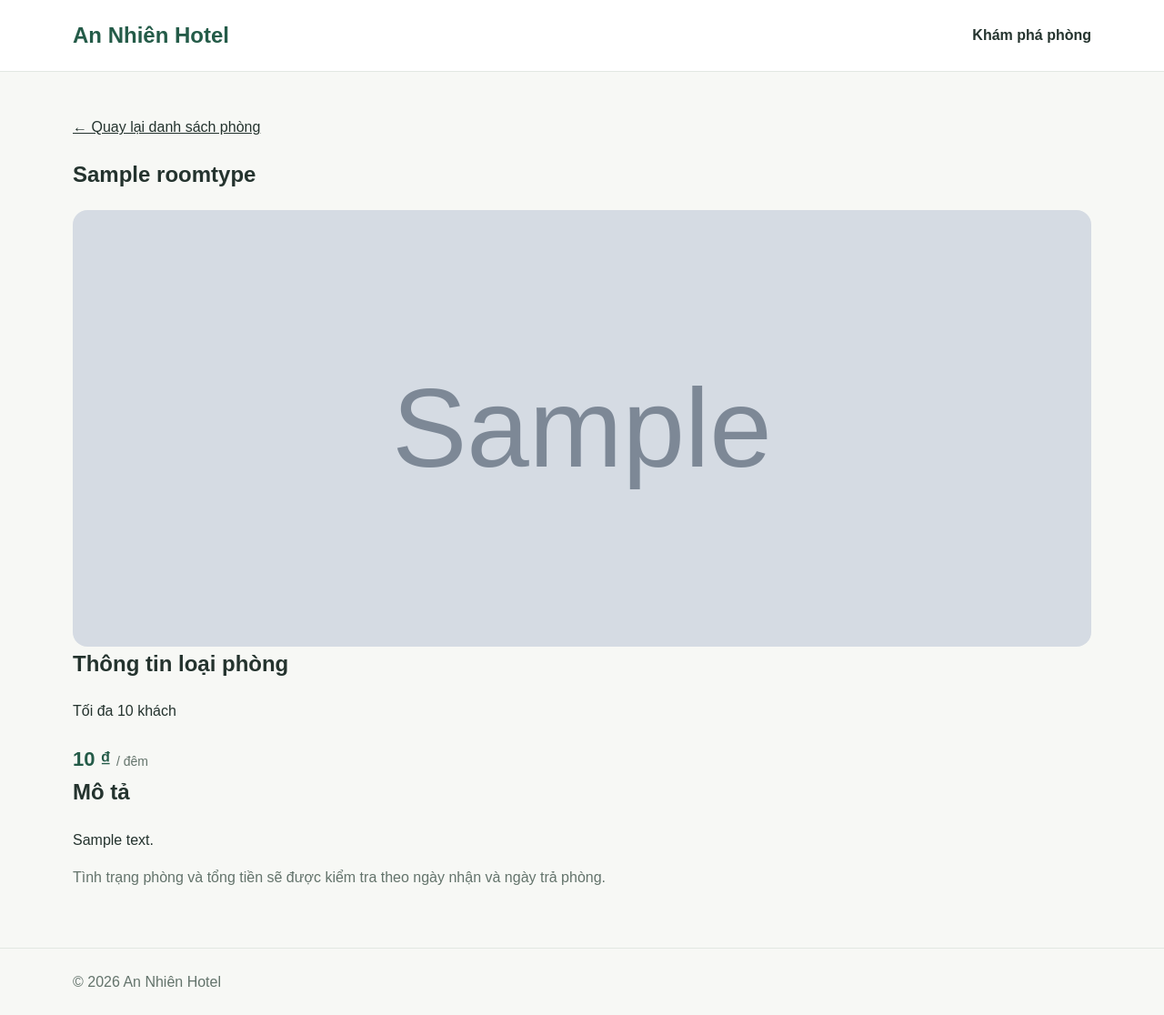
After one commit to lemon180205/QLKS, a Django app: page /phong/1/ in a window 1280 px wide. The commit adds this page. Shown: the whole page at 91% size. Run offline with Django 5.2, Linux system fonts and the light colour scheme; tables that the repository leaves empty hold one stand-in row (values such as "Sample post"); grey boxes marked "Sample" are stand-in pictures.

Commit message:
Add room type detail page

```diff
--- a/website/templates/website/base.html
+++ b/website/templates/website/base.html
@@ -142,11 +142,33 @@
         }
 
         .room-image {
-    display: block;
-    width: 100%;
-    height: 220px;
-    object-fit: cover;
-}
+            display: block;
+            width: 100%;
+            height: 220px;
+            object-fit: cover;
+        }
+        .button {
+        display: inline-block;
+        margin-top: 20px;
+        padding: 10px 20px;
+        border-radius: 8px;
+        background: #245b48;
+        color: white;
+        text-decoration: none;
+        font-weight: bold;
+        }
+
+        .button:hover {
+        background: #194332;
+        }
+
+        .detail-image {
+        display: block;
+        width: 100%;
+        max-height: 480px;
+        object-fit: cover;
+        border-radius: 16px;
+        }
     </style>
 </head>
 <body>
--- /dev/null
+++ b/website/templates/website/room_detail.html
@@ -0,0 +1,43 @@
+{% extends "website/base.html" %}
+
+{% block title %}{{ room_type.name }} | An Nhiên Hotel{% endblock %}
+
+{% block content %}
+<section class="section">
+    <div class="container">
+        <a href="{% url 'website:room_list' %}">
+            ← Quay lại danh sách phòng
+        </a>
+
+        <h1>{{ room_type.name }}</h1>
+
+        {% if room_type.image %}
+            <img
+                class="detail-image"
+                src="{{ room_type.image.url }}"
+                alt="Không gian {{ room_type.name }}"
+            >
+        {% else %}
+            <div class="room-placeholder">
+                Ảnh phòng đang được cập nhật
+            </div>
+        {% endif %}
+
+        <h2>Thông tin loại phòng</h2>
+        <p>Tối đa {{ room_type.capacity }} khách</p>
+
+        <p class="price">
+            {{ room_type.price_per_night|floatformat:"0g" }} ₫
+            <span>/ đêm</span>
+        </p>
+
+        <h2>Mô tả</h2>
+        {{ room_type.description|default:"Thông tin đang được cập nhật."|linebreaks }}
+
+        <p class="muted">
+            Tình trạng phòng và tổng tiền sẽ được kiểm tra
+            theo ngày nhận và ngày trả phòng.
+        </p>
+    </div>
+</section>
+{% endblock %}
--- a/website/urls.py
+++ b/website/urls.py
@@ -6,4 +6,5 @@ app_name = "website"
 
 urlpatterns = [
     path("", views.room_list, name="room_list"),
+    path("phong/<int:pk>/", views.room_detail, name="room_detail"),
 ]
--- a/website/views.py
+++ b/website/views.py
@@ -1,4 +1,4 @@
-from django.shortcuts import render
+from django.shortcuts import get_object_or_404, render
 
 from rooms.models import RoomType
 
@@ -10,3 +10,11 @@ def room_list(request):
         "website/room_list.html",
         {"room_types": room_types},
     )
+def room_detail(request, pk):
+    room_type = get_object_or_404(RoomType, pk=pk)
+
+    return render(
+        request,
+        "website/room_detail.html",
+        {"room_type": room_type},
+    )
```
Also changed, not shown: website/templates/website/room_list.html (+6 -4 lines).
